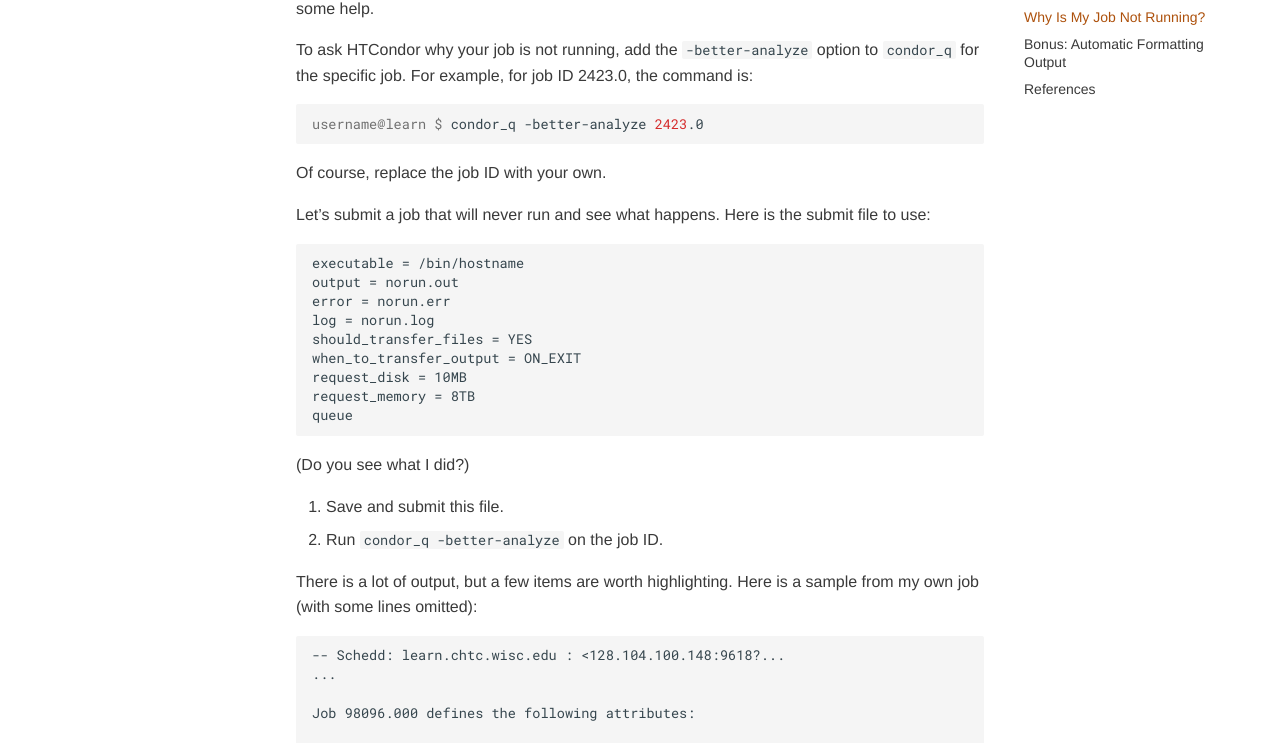
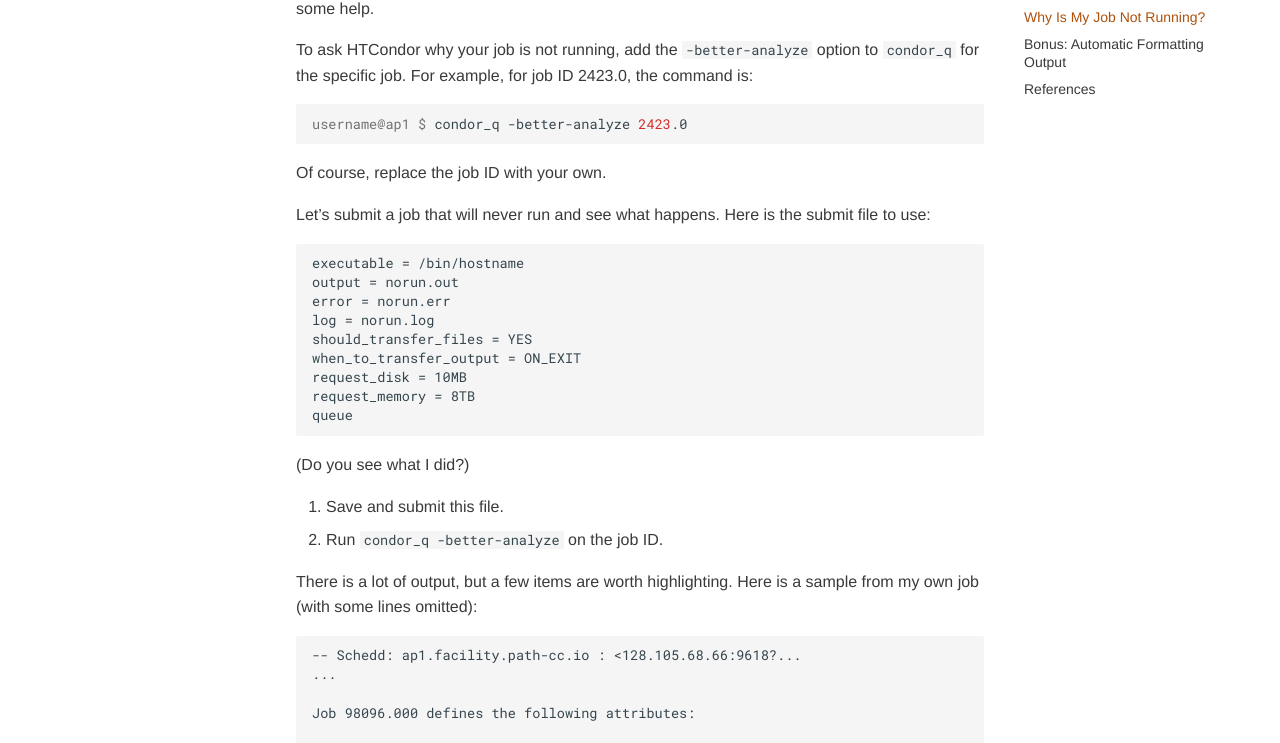
Before and after one commit to osg-htc/school-2024, an MkDocs documentation site: the page built from docs/materials/htcondor/part1-ex8-queue.md, in a window 1280 px wide and 1400 px high, scrolled down 3308 px. Shown: the part 145-888 px from the top of the window. Built offline with MkDocs 1.6.1 and Material for MkDocs 9.7.7, drawn with Linux system fonts in a browser that asks for light colours; some of the changed text lies outside the part shown.

Commit message:
Update learn to ap1; added links to HTCondor docs

````diff
--- a/docs/materials/htcondor/part1-ex8-queue.md
+++ b/docs/materials/htcondor/part1-ex8-queue.md
@@ -17,32 +17,32 @@
 The `condor_q` program has many options for selecting which jobs are listed. You have already seen that the default mode is to show only your jobs in "batch" mode:
 
 ``` console
-username@learn $ condor_q
+username@ap1 $ condor_q
 ```
 
 You've seen that you can view all jobs (all users) in the submit node's queue by using the `-all` argument:
 
 ``` console
-username@learn $ condor_q -all
+username@ap1 $ condor_q -all
 ```
 
 And you've seen that you can view more details about queued jobs, with each separate job on a single line using the `-nobatch` option:
 
 ``` console
-username@learn $ condor_q -nobatch
-username@learn $ condor_q -all -nobatch
+username@ap1 $ condor_q -nobatch
+username@ap1 $ condor_q -all -nobatch
 ```
 
 Did you know you can also name one or more user IDs on the command line, in which case jobs for all of the named users are listed at once?
 
 ``` console
-username@learn $ condor_q <USERNAME1> <USERNAME2> <USERNAME3>
+username@ap1 $ condor_q <USERNAME1> <USERNAME2> <USERNAME3>
 ```
 
 To list just the jobs associated with a single cluster number:
 
 ``` console
-username@learn $ condor_q <CLUSTER>
+username@ap1 $ condor_q <CLUSTER>
 ```
 
 For example, if you want to see the jobs in cluster 5678 (i.e., `5678.0`, `5678.1`, etc.), you use `condor_q 5678`.
@@ -50,7 +50,7 @@
 To list a specific job (i.e., cluster.process, as in 5678.0):
 
 ``` console
-username@learn $ condor_q <JOB.ID>
+username@ap1 $ condor_q <JOB.ID>
 ```
 
 For example, to see job ID 5678.1, you use `condor_q 5678.1`.
@@ -79,7 +79,7 @@
 If you add the `-long` option to `condor_q` (or its short form, `-l`), it will show the complete ClassAd for each selected job, instead of the one-line summary that you have seen so far. Because job ClassAds may have 80–90 attributes (or more), it probably makes the most sense to show the ClassAd for a single job at a time. And you know how to show just one job! Here is what the command looks like:
 
 ``` console
-username@learn $ condor_q -long <JOB.ID>
+username@ap1 $ condor_q -long <JOB.ID>
 ```
 
 The output from this command is long and complex. Most of the attributes that HTCondor adds to a job are arcane and uninteresting for us now. But here are some examples of common, interesting attributes taken directly from `condor_q` output (except with some line breaks added to the `Requirements` attribute):
@@ -138,7 +138,7 @@
 To ask HTCondor why your job is not running, add the `-better-analyze` option to `condor_q` for the specific job. For example, for job ID 2423.0, the command is:
 
 ``` console
-username@learn $ condor_q -better-analyze 2423.0
+username@ap1 $ condor_q -better-analyze 2423.0
 ```
 
 Of course, replace the job ID with your own.
@@ -166,7 +166,7 @@
 
 ``` file
 
--- Schedd: learn.chtc.wisc.edu : <128.104.100.148:9618?...
+-- Schedd: ap1.facility.path-cc.io : <128.105.68.66:9618?...
 ...
 
 Job 98096.000 defines the following attributes:
@@ -215,7 +215,7 @@
 To use autoformatting, use the `-af` option followed by the attribute name, for each attribute that you want to output:
 
 ``` console
-username@learn $ condor_q -all -af Owner ClusterId Cmd
+username@ap1 $ condor_q -all -af Owner ClusterId Cmd
 moate 2418 /share/test.sh
 cat 2421 /bin/sleep
 cat 2422 /bin/sleep
````
Also changed, not shown: other parts of docs/materials/htcondor/part1-ex8-queue.md (+2 -2 lines).
